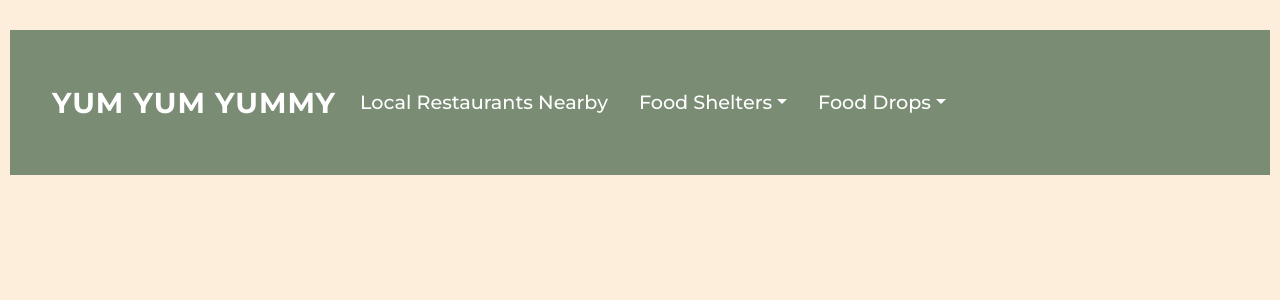
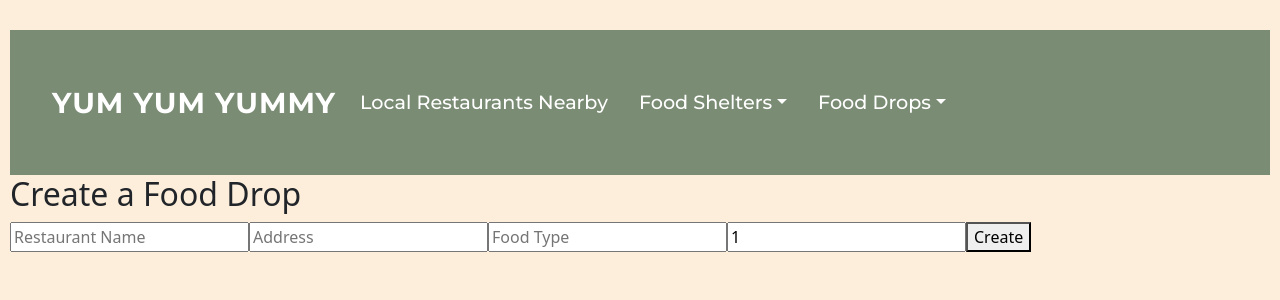
Before and after one commit to Gitphin/minnehack-2025, a React (Vite) app in the folder food-app/: page /create-food-drops in a window 1280 px wide. Shown: the top 300 px of the page. Built offline with nearby package versions, Linux system fonts and the light colour scheme.

Commit message:
Updated frotnend

```diff
--- a/food-app/src/App.tsx
+++ b/food-app/src/App.tsx
@@ -9,9 +9,11 @@ import 'bootstrap/dist/js/bootstrap.bundle.min.js';
 import Home from "./pages/Home";
 import RestaurantMap from "./pages/RestaurantMap";
 import FoodShelters from "./pages/FoodShelters";
-import FoodSheltersVolunteer from "./pages/FoodSheltersVolunteer";
+import FoodGroups from "./components/FoodGroups";
 import FoodDrops from "./pages/FoodDrops.tsx";
-import FoodDropsVolunteer from "./pages/FoodDropsVolunteer";
+import CreateFoodDrop from "./pages/CreateFoodDrop.tsx";
+// import ClaimFoodDrop from "./pages/ClaimFoodDrop.tsx";
+// import DeleteFoodDrop from "./pages/DeleteFoodDrop.tsx";
 
 import './App.css';
 
@@ -23,9 +25,9 @@ function App() {
           <Route path="/" element={<Home />} />
           <Route path="/restaurant-map" element={<RestaurantMap />} />
           <Route path="/list-of-food-shelters" element={<FoodShelters />} />
-          <Route path="/be-a-volunteer-food-shelters" element={<FoodSheltersVolunteer />} />
+          <Route path="/be-a-volunteer-food-shelters" element={<FoodGroups />} />
           <Route path="/list-of-food-drops" element={<FoodDrops />} />
-          <Route path="/create-food-drops" element={<FoodDropsVolunteer />} />
+          <Route path="/create-food-drops" element={<CreateFoodDrop />} />
         </Routes>
       </Container>
     </Router>
--- a/food-app/src/components/FoodGroups.tsx
+++ b/food-app/src/components/FoodGroups.tsx
@@ -1,4 +1,5 @@
 import './foodgroups.css'
+import TopNav from "../components/TopNav";
 
 const items = [
   { id: 1, name: 'The Food Group' },
@@ -12,6 +13,7 @@ const items = [
 function FoodGroups() {
   return (
     <div className="container">
+      <TopNav />
       <ul className="list-group">
         {items.map((item) => (
           <li key={item.id} className="list-item">
--- /dev/null
+++ b/food-app/src/pages/CreateFoodDrop.tsx
@@ -0,0 +1,44 @@
+import React, { useState } from "react";
+import TopNav from "../components/TopNav";
+import axios from "axios";
+import DatePicker from "react-datepicker";
+import "react-datepicker/dist/react-datepicker.css";
+
+const CreatePage: React.FC = () => {
+  const [name, setName] = useState("");
+  const [address, setAddress] = useState("");
+  const [foodType, setFoodType] = useState("");
+  const [maxClaims, setMaxClaims] = useState(1);
+  const [deadline, setDeadline] = useState<Date | null>(null);
+
+  const handleCreate = async () => {
+    try {
+      const response = await axios.post("http://localhost:3001/events/create", {
+        name,
+        address,
+        food_type: foodType,
+        max_claims: maxClaims,
+        deadline: deadline ? Math.floor(deadline.getTime() / 1000) : null,
+      });
+
+      alert(`Food drop created! Event ID: ${response.data.id}`);
+    } catch (error) {
+      alert("Error creating event");
+      console.error(error);
+    }
+  };
+
+  return (
+    <div>
+      <TopNav />
+      <h2>Create a Food Drop</h2>
+      <input placeholder="Restaurant Name" value={name} onChange={(e) => setName(e.target.value)} />
+      <input placeholder="Address" value={address} onChange={(e) => setAddress(e.target.value)} />
+      <input placeholder="Food Type" value={foodType} onChange={(e) => setFoodType(e.target.value)} />
+      <input type="number" placeholder="Max Claims" value={maxClaims} onChange={(e) => setMaxClaims(Number(e.target.value))} />
+      <button onClick={handleCreate}>Create</button>
+    </div>
+  );
+};
+
+export default CreatePage;
--- a/food-app/src/pages/FoodDrops.tsx
+++ b/food-app/src/pages/FoodDrops.tsx
@@ -1,15 +1,44 @@
+import React, { useEffect, useState } from "react";
 import TopNav from "../components/TopNav";
-import "bootstrap/dist/css/bootstrap.min.css";
-import "bootstrap/dist/js/bootstrap.bundle.min.js";  // Ensure JS is loaded
-// import './FilteredMap.css';
+import { Link } from "react-router-dom";
+import axios from "axios";
 
-function FoodDrops() {
+interface FoodDrop {
+  id: string;
+  name: string;
+  food_type: string;
+}
+
+const FoodDrops: React.FC = () => {
+  const [foodDrops, setFoodDrops] = useState<FoodDrop[]>([]);
+
+  useEffect(() => {
+    const fetchFoodDrops = async () => {
+      try {
+        const response = await axios.get("http://localhost:3001/events");
+        setFoodDrops(response.data);
+      } catch (error) {
+        console.error("Error fetching events:", error);
+      }
+    };
+
+    fetchFoodDrops();
+  }, []);
+
   return (
-    <>
-    <div className='top-nav-container'>
+    <div>
       <TopNav />
+      <h2>Available Food Drops</h2>
+      <ul>
+        {foodDrops.map((drop) => (
+          <li key={drop.id}>
+            <strong>{drop.name}</strong> ({drop.food_type}) -{" "}
+            <Link to={`/claim/${drop.id}`}>Claim</Link> |{" "}
+            <Link to={`/delete/${drop.id}`}>Delete</Link>
+          </li>
+        ))}
+      </ul>
     </div>
-    </>
   );
 };
 
--- a/food-app/src/pages/FoodDropsVolunteer.tsx
+++ /dev/null
@@ -1,16 +0,0 @@
-import TopNav from "../components/TopNav";
-import "bootstrap/dist/css/bootstrap.min.css";
-import "bootstrap/dist/js/bootstrap.bundle.min.js";  // Ensure JS is loaded
-// import './FilteredMap.css';
-
-function FoodDropsVolunteer() {
-  return (
-    <>
-    <div className='top-nav-container'>
-      <TopNav />
-    </div>
-    </>
-  );
-};
-
-export default FoodDropsVolunteer;
--- a/food-app/src/pages/FoodSheltersVolunteer.tsx
+++ /dev/null
@@ -1,18 +0,0 @@
-import TopNav from "../components/TopNav";
-import FoodGroup from "../components/FoodGroups"
-import "bootstrap/dist/css/bootstrap.min.css";
-import "bootstrap/dist/js/bootstrap.bundle.min.js";  // Ensure JS is loaded
-// import './FilteredMap.css';
-
-function FoodSheltersVolunteer() {
-  return (
-    <>
-    <div className='top-nav-container'>
-      <TopNav />
-      <FoodGroup />
-    </div>
-    </>
-  );
-};
-
-export default FoodSheltersVolunteer;
--- /dev/null
+++ b/package.json
@@ -0,0 +1,6 @@
+{
+  "dependencies": {
+    "axios": "^1.7.9",
+    "react-datepicker": "^8.0.0"
+  }
+}
```
Also changed, not shown: 2 other files (tests, documents, lock files or other folders).
